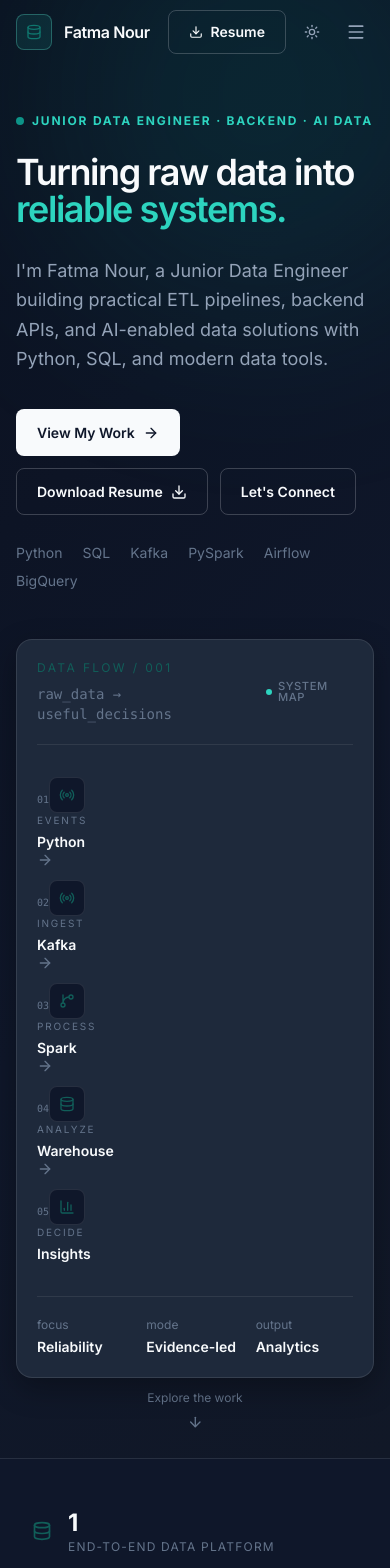
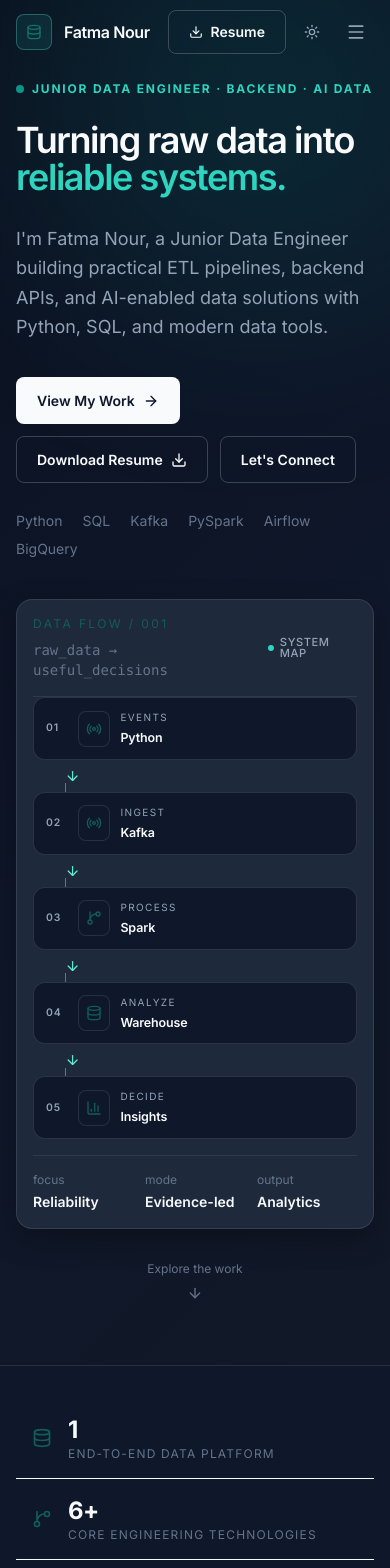
Before and after one commit to Fatoomnoour/fatma-portfolio, a React (Vite) app: page / in a window 390 px wide. Shown: the top 1568 px of the page. Built offline with nearby package versions, Linux system fonts and the light colour scheme.

Commit message:
Fix responsive hero data flow layout

```diff
--- a/src/components/Hero.tsx
+++ b/src/components/Hero.tsx
@@ -13,11 +13,11 @@ const flow = [
 
 export default function Hero() {
   return (
-    <section id="home" className="relative min-h-[78vh] flex items-center pt-28 pb-20 overflow-hidden hero-grid" aria-labelledby="hero-title">
+    <section id="home" className="relative flex flex-col items-stretch pt-20 sm:pt-24 pb-16 sm:pb-20 overflow-hidden hero-grid" aria-labelledby="hero-title">
       <div className="absolute inset-0 hero-surface" aria-hidden="true" />
       <div className="absolute -top-32 -right-24 w-[28rem] h-[28rem] rounded-full bg-teal-400/10 dark:bg-teal-400/5 blur-[100px]" aria-hidden="true" />
       <div className="relative z-10 max-w-7xl mx-auto px-4 sm:px-6 lg:px-8 w-full">
-        <div className="grid lg:grid-cols-[1.02fr_0.98fr] gap-12 lg:gap-20 items-center">
+        <div className="grid lg:grid-cols-[minmax(0,1fr)_minmax(0,1fr)] gap-10 xl:gap-16 items-center">
           <motion.div initial={{ opacity: 0, y: 18 }} animate={{ opacity: 1, y: 0 }} transition={{ duration: 0.55 }} className="max-w-2xl">
             <div className="eyebrow flex items-center gap-2">
               <span className="w-2 h-2 rounded-full bg-primary-500 dark:bg-primary-400" aria-hidden="true" />
@@ -46,31 +46,33 @@ export default function Hero() {
           </motion.div>
 
           <motion.div initial={{ opacity: 0, x: 24 }} animate={{ opacity: 1, x: 0 }} transition={{ duration: 0.6, delay: 0.12 }} className="relative">
-            <div className="technical-panel p-5 sm:p-7">
-              <div className="flex items-center justify-between pb-5 border-b theme-divider gap-4">
+            <div className="technical-panel p-4 sm:p-6">
+              <div className="flex items-center justify-between pb-4 border-b theme-divider gap-4">
                 <div>
                   <p className="text-xs uppercase tracking-[0.2em] text-primary-700 dark:text-primary-300">Data flow / 001</p>
                   <p className="font-mono text-sm theme-text-muted mt-2">raw_data → useful_decisions</p>
                 </div>
                 <span className="status-dot"><span aria-hidden="true" /> system map</span>
               </div>
-              <div className="py-8 space-y-3" aria-label="Example data engineering flow">
+              <div className="data-flow" aria-label="Example data engineering flow">
                 {flow.map((stage, index) => {
                   const Icon = stage.icon;
                   return (
-                    <div key={stage.label} className="hero-flow-row">
-                      <span className="text-[10px] font-mono theme-text-muted w-6">0{index + 1}</span>
-                      <span className="pipeline-icon"><Icon className="w-4 h-4 text-primary-700 dark:text-primary-300" aria-hidden="true" /></span>
-                      <span className="flex-1">
-                        <span className="block text-[10px] uppercase tracking-[0.18em] theme-text-muted">{stage.label}</span>
-                        <span className="block text-sm font-semibold mt-1">{stage.tool}</span>
-                      </span>
-                      {index < flow.length - 1 && <ArrowRight className="w-4 h-4 theme-text-muted" aria-hidden="true" />}
+                    <div key={stage.label} className="data-flow-stage hero-flow-row">
+                      <div className="data-flow-card">
+                        <span className="data-flow-number">0{index + 1}</span>
+                        <span className="pipeline-icon data-flow-icon"><Icon className="w-4 h-4 text-primary-700 dark:text-primary-300" aria-hidden="true" /></span>
+                        <span className="data-flow-copy">
+                          <span className="block text-[10px] uppercase tracking-[0.14em] theme-text-muted">{stage.label}</span>
+                          <span className="block text-sm font-semibold mt-1">{stage.tool}</span>
+                        </span>
+                      </div>
+                      {index < flow.length - 1 && <ArrowRight className="data-flow-arrow" aria-hidden="true" />}
                     </div>
                   );
                 })}
               </div>
-              <div className="grid grid-cols-3 gap-3 pt-5 border-t theme-divider">
+              <div className="grid grid-cols-3 gap-3 pt-4 mt-4 border-t theme-divider">
                 <div><p className="text-xs theme-text-muted">focus</p><p className="text-sm font-semibold mt-1">Reliability</p></div>
                 <div><p className="text-xs theme-text-muted">mode</p><p className="text-sm font-semibold mt-1">Evidence-led</p></div>
                 <div><p className="text-xs theme-text-muted">output</p><p className="text-sm font-semibold mt-1">Analytics</p></div>
@@ -79,7 +81,7 @@ export default function Hero() {
           </motion.div>
         </div>
       </div>
-      <a href="#highlights" className="absolute bottom-7 left-1/2 -translate-x-1/2 flex flex-col items-center gap-2 text-xs theme-text-muted hover:text-primary-700 dark:hover:text-primary-300 transition-colors rounded-md" aria-label="Scroll to highlights">
+      <a href="#highlights" className="mt-8 sm:mt-10 mx-auto relative z-10 flex flex-col items-center gap-2 text-xs theme-text-muted hover:text-primary-700 dark:hover:text-primary-300 transition-colors rounded-md" aria-label="Scroll to highlights">
         <span>Explore the work</span><ArrowDown className="w-4 h-4" aria-hidden="true" />
       </a>
     </section>
--- a/src/index.css
+++ b/src/index.css
@@ -188,6 +188,69 @@ html.dark .technical-panel {
 }
 html.dark .status-dot span { background: #2DD4BF; }
 
+.data-flow {
+  display: flex;
+  align-items: stretch;
+  gap: 0.45rem;
+  width: 100%;
+}
+.data-flow-stage,
+.hero-flow-row {
+  display: flex;
+  align-items: center;
+  gap: 0.4rem;
+  width: 100%;
+  flex: 1 1 0;
+  min-width: 0;
+}
+.data-flow-card {
+  position: relative;
+  display: flex;
+  flex: 1 1 0;
+  min-width: 0;
+  flex-direction: column;
+  align-items: flex-start;
+  gap: 0.45rem;
+  padding: 0.7rem 0.55rem;
+  border: 1px solid rgba(15, 23, 42, 0.1);
+  border-radius: 0.75rem;
+  background: #f8fafc;
+}
+html.dark .data-flow-card {
+  border-color: rgba(248, 250, 252, 0.12);
+  background: #0f172a;
+}
+.data-flow-number {
+  color: #64748b;
+  font: 600 0.65rem/1 'Inter', sans-serif;
+  letter-spacing: 0.08em;
+}
+.data-flow-icon {
+  width: 2rem;
+  height: 2rem;
+}
+.data-flow-copy {
+  min-width: 0;
+  width: 100%;
+}
+.data-flow-copy .text-sm {
+  overflow-wrap: anywhere;
+  font-size: 0.78rem;
+  letter-spacing: -0.01em;
+}
+@media (min-width: 1101px) {
+  .data-flow-copy .text-sm { white-space: nowrap; }
+}
+.data-flow-arrow {
+  flex: 0 0 auto;
+  width: 0.95rem;
+  color: #0f766e;
+}
+html.dark .data-flow-arrow { color: #5eead4; }
+html.dark .data-flow-number { color: #94a3b8; }
+html.dark .data-flow-copy .theme-text-muted { color: #94a3b8; }
+html.dark .status-dot { color: #94a3b8; }
+
 .pipeline-row {
   display: flex;
   align-items: center;
@@ -260,6 +323,53 @@ html.dark .social-link:hover { background: #0f172a; }
 .skip-link:focus { top: 1rem; }
 .sr-only { position: absolute; width: 1px; height: 1px; padding: 0; margin: -1px; overflow: hidden; clip: rect(0, 0, 0, 0); white-space: nowrap; border: 0; }
 
+@media (max-width: 1100px) {
+  .data-flow {
+    display: grid;
+    grid-template-columns: repeat(2, minmax(0, 1fr));
+    gap: 0.75rem;
+  }
+  .data-flow-stage { width: 100%; }
+}
+
+@media (max-width: 640px) {
+  .data-flow {
+    display: flex;
+    flex-direction: column;
+    gap: 0;
+  }
+  .data-flow-stage {
+    position: relative;
+    flex-direction: column;
+    align-items: stretch;
+    gap: 0;
+  }
+  .data-flow-stage:not(:last-child)::after {
+    content: '';
+    position: absolute;
+    left: 2rem;
+    top: calc(100% - 0.55rem);
+    width: 1px;
+    height: 1.1rem;
+    background: rgba(15, 118, 110, 0.45);
+  }
+  html.dark .data-flow-stage:not(:last-child)::after { background: rgba(94, 234, 212, 0.5); }
+  .data-flow-card {
+    flex-direction: row;
+    align-items: center;
+    gap: 0.65rem;
+    padding: 0.75rem;
+  }
+  .data-flow-number { flex: 0 0 1.35rem; }
+  .data-flow-icon { flex: 0 0 2rem; }
+  .data-flow-copy { flex: 1 1 auto; }
+  .data-flow-arrow {
+    align-self: flex-start;
+    margin: 0.25rem 0 0.25rem 2rem;
+    transform: rotate(90deg);
+  }
+}
+
 @media (prefers-reduced-motion: reduce) {
   *, *::before, *::after { scroll-behavior: auto !important; animation-duration: 0.01ms !important; animation-iteration-count: 1 !important; transition-duration: 0.01ms !important; }
   .card-hover:hover, .social-link:hover, .button-primary:active, .button-secondary:active { transform: none; }
```
